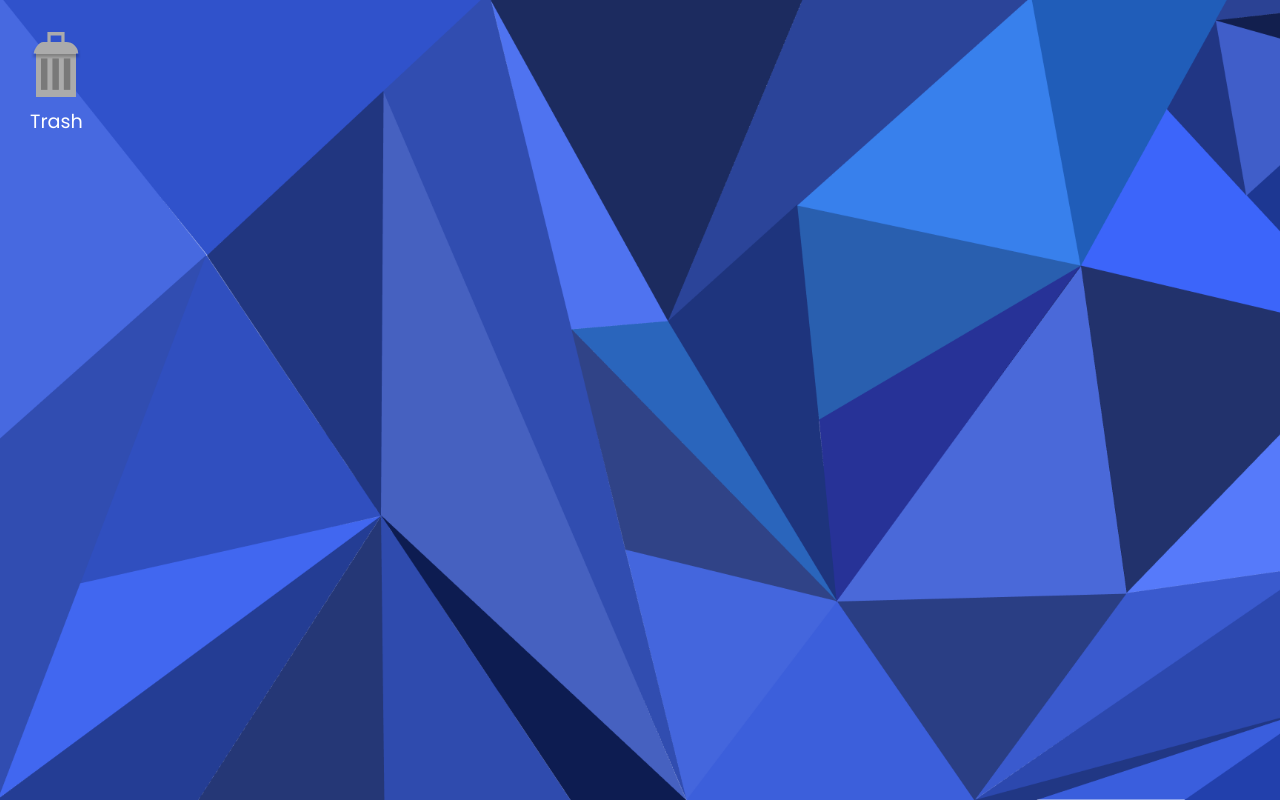
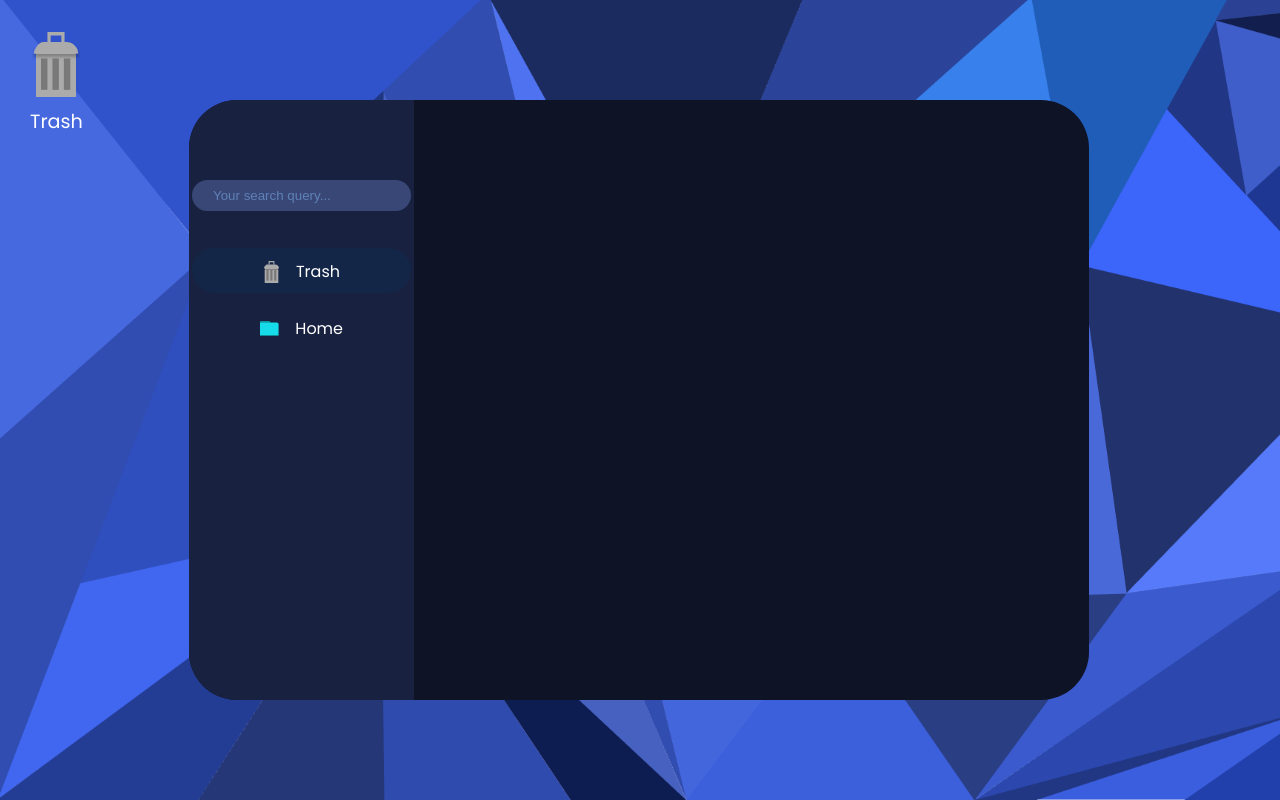
Before and after one commit to VirajS00/os-parody-vue, a Vue app: page / in a window 1280 px wide. Built offline with nearby package versions, Linux system fonts and the light colour scheme.

Commit message:
created folder open layout

```diff
--- a/src/App.vue
+++ b/src/App.vue
@@ -17,6 +17,13 @@ export default {
 
 <style>
 @import url('https://fonts.googleapis.com/css2?family=Poppins:wght@400;700&display=swap');
+
+*,
+*::before,
+*::after {
+	box-sizing: border-box;
+}
+
 #app {
 	position: absolute;
 	inset: 0 0 0 -1px;
--- a/src/components/Desktop.vue
+++ b/src/components/Desktop.vue
@@ -4,12 +4,19 @@
 			<img src="../assets/icons/trash.svg" />
 			<span class="text">Trash</span>
 		</div>
+		<FolderOpen />
 	</div>
 </template>
 
 <script>
+import FolderOpen from './FolderOpen.vue';
+
 export default {
 	name: 'Desktop',
+	components: {
+		FolderOpen
+	},
+
 	data() {
 		return { isActive: false };
 	},
@@ -44,6 +51,7 @@ export default {
 .trash-icon img {
 	margin-bottom: 0.5em;
 	width: 50px;
+	user-select: none;
 }
 
 .trash-icon span {
@@ -64,5 +72,7 @@ export default {
 	width: 180%;
 	height: 110%;
 	border-radius: 0.6em;
+	outline: 1px dashed #1281a4;
+	outline-offset: -0.5em;
 }
 </style>
--- /dev/null
+++ b/src/components/FolderOpen.vue
@@ -0,0 +1,30 @@
+<template>
+	<div class="folder">
+		<Sidebar active="trash" />
+	</div>
+</template>
+
+<script>
+import Sidebar from './folderOpen/Sidebar.vue';
+export default {
+	name: 'FolderOpen',
+	components: {
+		Sidebar
+	}
+};
+</script>
+
+<style scoped>
+.folder {
+	height: 70vw;
+	width: 90vw;
+	max-width: 900px;
+	max-height: 600px;
+	background-color: #0e1325;
+	position: absolute;
+	top: 50%;
+	left: 50%;
+	transform: translate(-50%, -50%);
+	border-radius: 3rem;
+}
+</style>
--- /dev/null
+++ b/src/components/folderOpen/Sidebar.vue
@@ -0,0 +1,120 @@
+<template>
+	<div class="sidebar">
+		<div>
+			<input
+				type="text"
+				name=""
+				id=""
+				placeholder="Your search query..."
+				class="inp"
+			/>
+			<div style="margin-top: 2rem;">
+				<div class="sidebar-el" :class="{ active: active === 'trash' }">
+					<a href="">
+						<img src="../../assets/icons/trash.svg" alt="Trash icon" />
+						<p>Trash</p>
+					</a>
+				</div>
+				<div class="sidebar-el" :class="{ active: active === 'home' }">
+					<a href="">
+						<img
+							src="../../assets/icons/folder.svg"
+							alt="Folder icon"
+							style="height: 15px;"
+						/>
+						<p>Home</p>
+					</a>
+				</div>
+			</div>
+		</div>
+	</div>
+</template>
+
+<script>
+export default {
+	name: 'Sidebar',
+	props: {
+		active: String
+	}
+};
+</script>
+
+<style scoped>
+.sidebar {
+	position: absolute;
+	left: 0;
+	top: 0;
+	height: 100%;
+	width: 25%;
+	background-color: #18213f;
+	border-radius: 3rem 0 0 3rem;
+	display: flex;
+	justify-content: center;
+	padding-top: 5rem;
+}
+
+.sidebar-el {
+	position: relative;
+	z-index: 1;
+}
+
+.sidebar-el a {
+	display: flex;
+	justify-content: center;
+	align-items: center;
+	color: #fff;
+	text-decoration: none;
+}
+
+.sidebar-el img {
+	height: 22px;
+	margin-right: 1em;
+}
+
+.sidebar-el:hover::after {
+	content: '';
+	position: absolute;
+	top: 0.3em;
+	left: 0;
+	height: 80%;
+	width: 100%;
+	background-color: hsla(220, 55%, 32%, 0.4);
+	border-radius: 100vw;
+	pointer-events: none;
+}
+
+.sidebar-el.active::before {
+	content: '';
+	position: absolute;
+	top: 0.3em;
+	left: 0;
+	height: 80%;
+	width: 100%;
+	background-color: rgb(20, 38, 72);
+	border-radius: 100vw;
+	pointer-events: none;
+	z-index: -1;
+}
+
+.sidebar-el.active:hover::after {
+	content: none;
+}
+
+.inp {
+	background-color: #394777;
+	border: 0;
+	padding: 0.5rem 1.3rem;
+	outline: none;
+	color: #fff;
+	border-radius: 100vw;
+	transition: background-color 150ms ease;
+}
+
+.inp:focus {
+	background-color: #2e3757;
+}
+
+::placeholder {
+	color: #5f81b6;
+}
+</style>
```
Also changed, not shown: src/components/HelloWorld.vue (deleted, +0 -58 lines), src/assets/icons/folder.svg (added).
